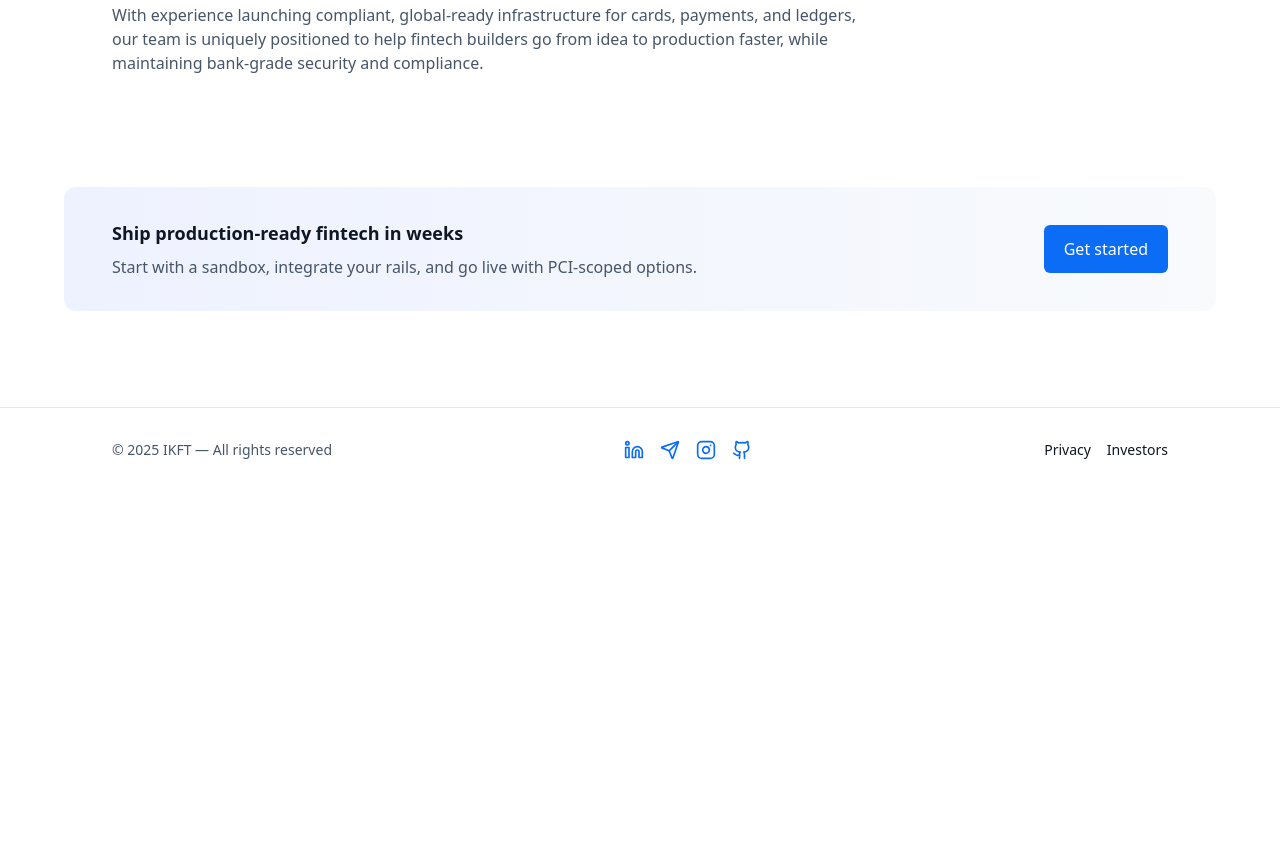
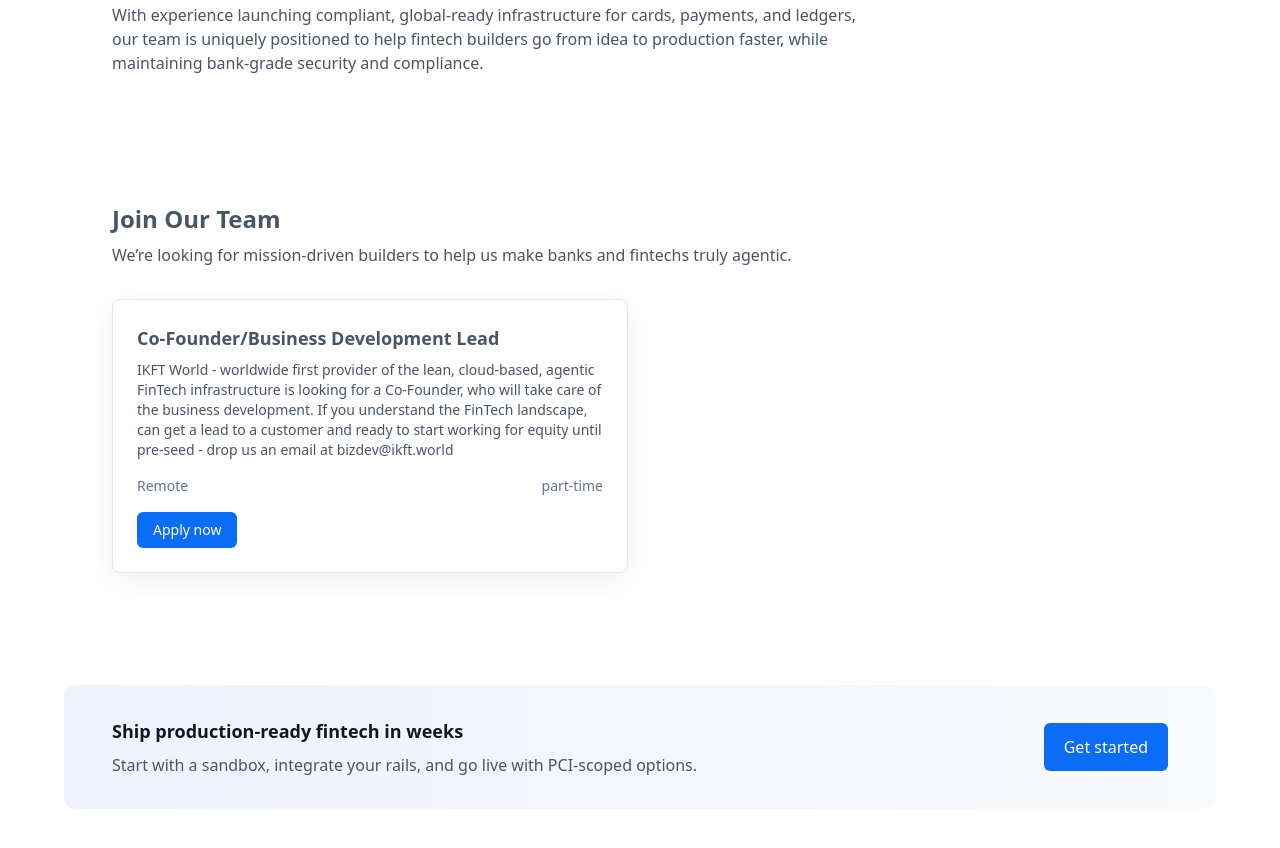
Before and after one commit to ikftworld/website, a React (Vite) app: page / in a window 1280 px wide. Shown: the part 1880-2728 px from the top of the page. Before the commit the page ends 2372 px from the top, so only its background shows below. Built offline with nearby package versions, Linux system fonts and the light colour scheme.

Commit message:
Careers and bandge on the ScrollButton

```diff
--- a/src/App.jsx
+++ b/src/App.jsx
@@ -6,6 +6,7 @@ import Header from './components/Header'
 import Hero from './components/Hero'
 import Features from './components/Features'
 import UseCases from './components/UseCases'
+import Careers from './components/Careers'
 import AboutCompany from './components/AboutCompany'
 import CTABand from './components/CTABand'
 import ConsentBanner from './components/ConsentBanner'
@@ -30,6 +31,7 @@ export default function App() {
         <Features />
         <UseCases />
         <AboutCompany />
+        <Careers />
         <CTABand />
       </main>
       <ConsentBanner />
--- /dev/null
+++ b/src/components/Careers.jsx
@@ -0,0 +1,55 @@
+import React from 'react'
+
+const positions = [
+  {
+    id: 1,
+    title: "Co-Founder/Business Development Lead",
+    description: `IKFT World - worldwide first provider of the lean, cloud-based, agentic FinTech infrastructure is looking for a Co-Founder, who will take care of the business development.
+
+If you understand the FinTech landscape, can get a lead to a customer and ready to start working for equity until pre-seed - drop us an email at bizdev@ikft.world
+`,
+    location: "Remote",
+    type: "part-time",
+    contact: "mailto:bizdev@ikft.world?subject=Application%20for%20",
+  }
+];
+
+
+export default function Careers() {
+  return (
+    <section id="careers" className="py-16 dark:bg-slate-900">
+      <div className="max-w-6xl mx-auto px-6 md:px-12">
+        <h2 className="text-2xl text-slate-600 dark:text-slate-300 font-bold">Join Our Team</h2>
+        <p className="mt-2 text-slate-600 dark:text-slate-300">
+          We’re looking for mission-driven builders to help us make banks and fintechs truly agentic.
+        </p>
+
+        <div className="mt-8 grid gap-6 md:grid-cols-2">
+          {positions.map(role => (
+            <div
+              key={role.id}
+              className="p-6 border rounded-lg bg-white text-slate-600 dark:bg-slate-800 card-shadow flex flex-col justify-between"
+            >
+              <div>
+                <h3 className="text-lg font-semibold dark:text-slate-300">{role.title}</h3>
+                <p className="mt-2 text-sm text-slate-600 dark:text-slate-300">{role.description}</p>
+              </div>
+              <div className="mt-4 flex items-center justify-between text-sm text-slate-500 dark:text-slate-400">
+                <span>{role.location}</span>
+                <span>{role.type}</span>
+              </div>
+              <div className="mt-4">
+                <a
+                  href={`${role.contact}${encodeURIComponent(role.title)}`}
+                  className="inline-block px-4 py-2 text-white bg-primary rounded-md text-sm font-medium hover:bg-blue-700"
+                >
+                  Apply now
+                </a>
+              </div>
+            </div>
+          ))}
+        </div>
+      </div>
+    </section>
+  )
+}
--- a/src/components/Header.jsx
+++ b/src/components/Header.jsx
@@ -20,6 +20,7 @@ export default function Header({ dark, setDark }){
           <div className="hidden md:flex items-center space-x-6 text-gray-700 dark:text-gray-300">
             <ScrollButton targetId="product">Product</ScrollButton>
             <ScrollButton targetId="company">Company</ScrollButton>
+            <ScrollButton targetId="careers" status="New">Careers</ScrollButton>
             <Link
               to="https://docs.ikft.world"
               target="_blank"
--- a/src/components/ScrollButton.jsx
+++ b/src/components/ScrollButton.jsx
@@ -9,8 +9,9 @@ import { scrollToSection } from '../utils/scrollToSection'
  * @param {string} children - Button text or JSX
  * @param {string} className - Additional Tailwind classes
  */
-export default function ScrollButton({ targetId, offset = 0, children, className = '', closeMenu }) {
+export default function ScrollButton({ targetId, status = '', offset = 0, children, className = '', closeMenu }) {
   return (
+    <span class="relative">
       <button
         onClick={() => {
           scrollToSection(targetId, offset)
@@ -18,7 +19,11 @@ export default function ScrollButton({ targetId, offset = 0, children, className
         }}
         className={`hover:text-indigo-600 dark:hover:text-indigo-400 ${className}`}
       >
+        <span className="absolute -top-2 -right-5 pointer-events-none rounded-full bg-red-600 text-white text-[9px] font-bold px-1 leading-none">
+          {status}
+        </span>
         {children}
       </button>
+    </span>
   )
 }
```
Lines whose indentation alone changed are shown as unchanged.
